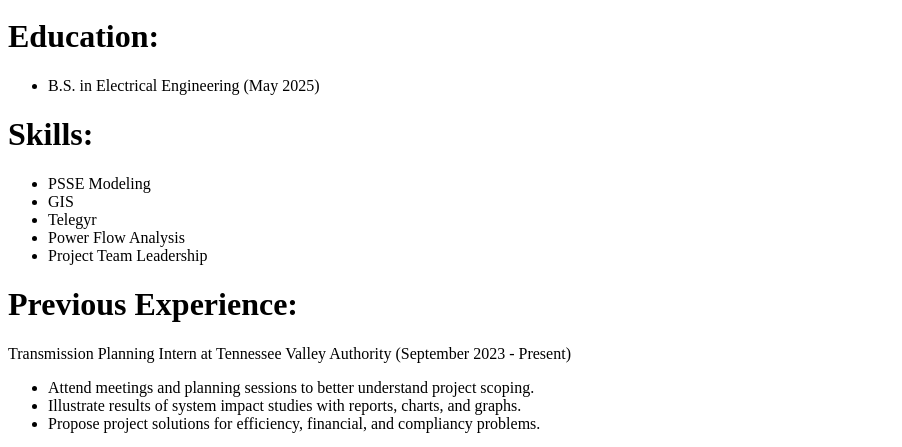
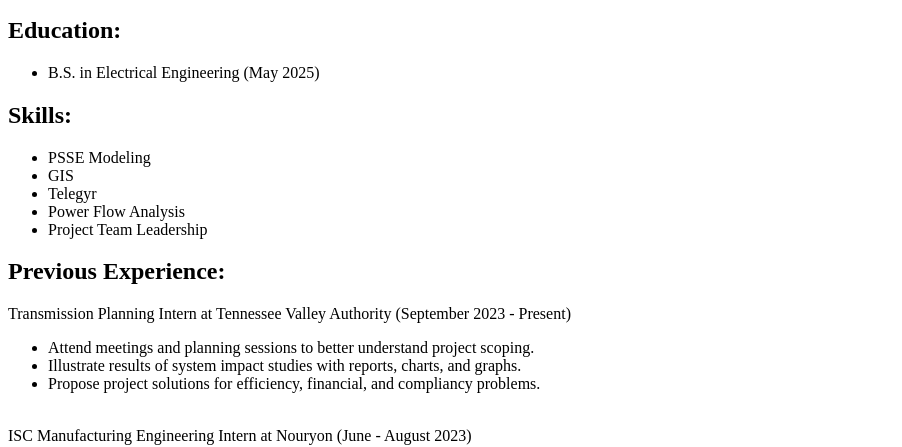
Before and after one commit to kgreen5/digital-resume, a plain HTML site: page index.html in a window 1280 px wide. Shown: the part 383-830 px from the top of the page, without its empty margins (0-902 px from the left). Drawn offline with Linux system fonts and the light colour scheme.

Commit message:
Added Index.html

```diff
--- a/index.html
+++ b/index.html
@@ -17,11 +17,11 @@
         margin-right: auto;
       }
     </style>
-  <h1>Education:</h1>
+  <h2>Education:</h2>
       <ul>
           <li>B.S. in Electrical Engineering (May 2025)</li>
       </ul>
-  <h1>Skills:</h1>
+  <h2>Skills:</h2>
       <ul>
         <li>PSSE Modeling</li>
         <li>GIS</li>
@@ -30,7 +30,7 @@
         <li>Project Team Leadership</li>
       </ul>
 
-  <h1>Previous Experience:</h1>
+  <h2>Previous Experience:</h2>
   <p>Transmission Planning Intern at Tennessee Valley Authority (September 2023 - Present)
       <ul>
           <li>Attend meetings and planning sessions to better understand project scoping.</li>
```
